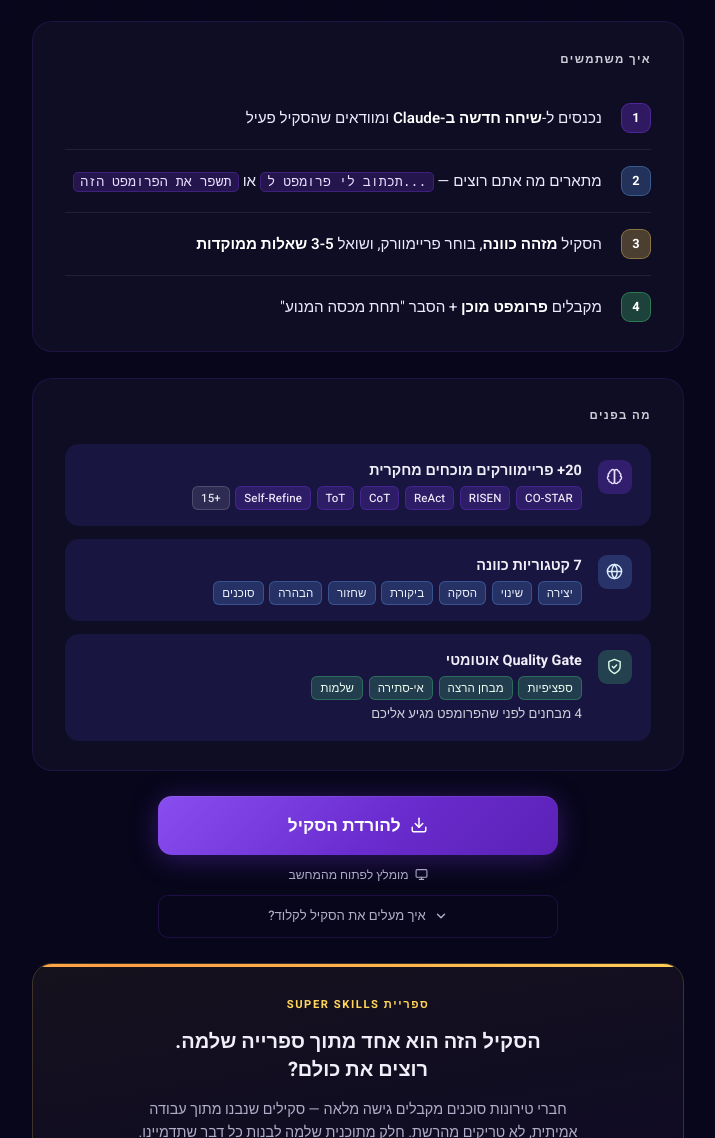
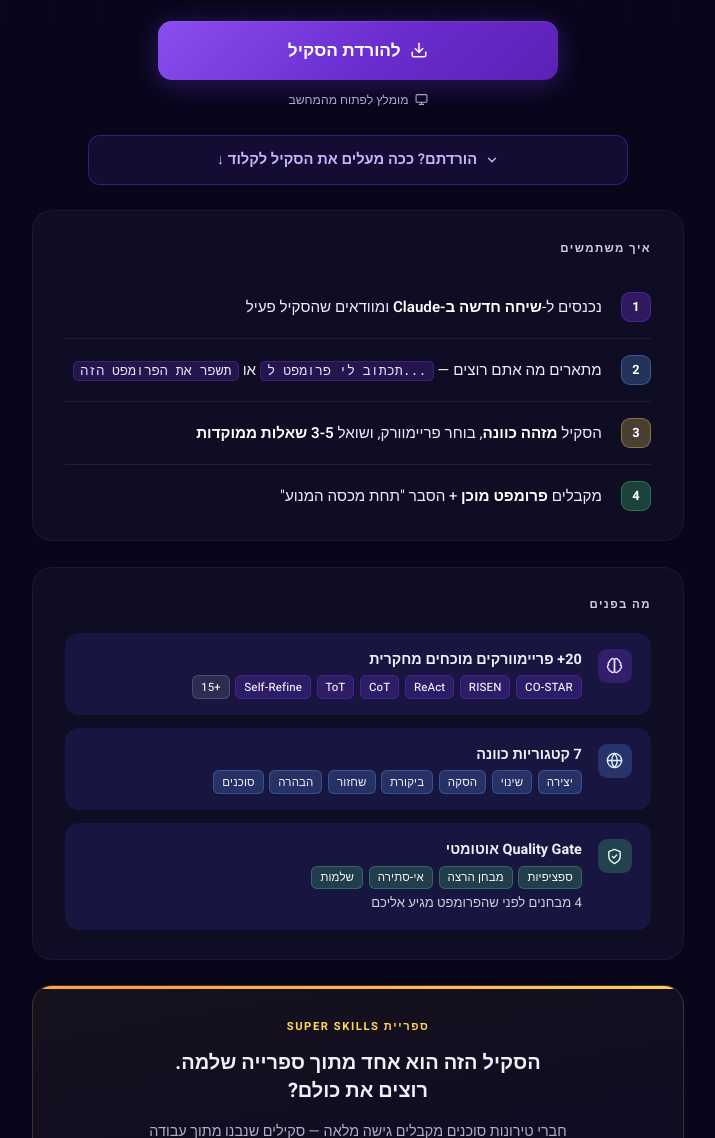
Before and after one commit to shalhevetvardi/prompt-mastermind-download, a plain HTML site: page index.html in a window 1280 px wide. Shown: the part 780-1918 px from the top of the page, without its empty margins (282-997 px from the left). Drawn offline with Linux system fonts and the light colour scheme.

Commit message:
Move install guide higher — before "How to use" section
Made the accordion more prominent with background color,
thicker border, and clearer call-to-action text.

Co-authored-by: Cursor <cursoragent@cursor.com>

```diff
--- a/index.html
+++ b/index.html
@@ -487,7 +487,8 @@
        ══════════════════════════════════════ */
     .install-toggle {
       width: 100%;
-      max-width: 400px;
+      max-width: 540px;
+      margin: 0 auto;
     }
 
     .install-trigger {
@@ -496,14 +497,14 @@
       justify-content: center;
       gap: 0.5rem;
       width: 100%;
-      padding: 0.65rem 1.2rem;
-      background: transparent;
-      border: 1px solid rgba(124,58,237,0.2);
-      border-radius: 10px;
-      color: var(--muted);
+      padding: 0.85rem 1.5rem;
+      background: rgba(124,58,237,0.12);
+      border: 1.5px solid rgba(124,58,237,0.35);
+      border-radius: 12px;
+      color: #c4b5fd;
       font-family: 'Heebo', Arial, sans-serif;
-      font-size: 0.82rem;
-      font-weight: 500;
+      font-size: 0.92rem;
+      font-weight: 600;
       cursor: pointer;
       transition: color 0.2s, border-color 0.2s, background 0.2s;
     }
@@ -780,6 +781,54 @@
     <p class="intro-callout">לא עוזר לנסח — <strong>כותב</strong> בשבילכם.</p>
   </div>
 
+  <!-- ════════ DOWNLOAD ════════ -->
+  <div class="download-wrap">
+    <a class="btn-download" href="prompt-mastermind-v1.0.zip" download>
+      <svg viewBox="0 0 24 24" fill="none" stroke="currentColor" stroke-width="2" stroke-linecap="round" stroke-linejoin="round"><path d="M21 15v4a2 2 0 0 1-2 2H5a2 2 0 0 1-2-2v-4"/><polyline points="7 10 12 15 17 10"/><line x1="12" y1="15" x2="12" y2="3"/></svg>
+      להורדת הסקיל
+    </a>
+    <span class="download-meta">
+      <svg viewBox="0 0 24 24" fill="none" stroke="currentColor" stroke-width="2" stroke-linecap="round" stroke-linejoin="round"><rect x="2" y="3" width="20" height="14" rx="2" ry="2"/><line x1="8" y1="21" x2="16" y2="21"/><line x1="12" y1="17" x2="12" y2="21"/></svg>
+      מומלץ לפתוח מהמחשב
+    </span>
+  </div>
+
+  <!-- ════════ INSTALL GUIDE ════════ -->
+  <div class="install-toggle" id="installToggle">
+    <button class="install-trigger" onclick="document.getElementById('installToggle').classList.toggle('open')">
+      <svg viewBox="0 0 24 24" fill="none" stroke="currentColor" stroke-width="2.5" stroke-linecap="round" stroke-linejoin="round"><polyline points="6 9 12 15 18 9"/></svg>
+      הורדתם? ככה מעלים את הסקיל לקלוד ↓
+    </button>
+    <div class="install-panel">
+      <div class="install-card">
+        <div class="install-step">
+          <div class="install-step-num">1</div>
+          <span>נכנסים ל-<span class="hl">claude.ai</span> ומוודאים שאתם מחוברים</span>
+        </div>
+        <div class="install-step">
+          <div class="install-step-num">2</div>
+          <span>הולכים ל-<span class="hl">Customize</span> בתפריט הצד ← לוחצים על <span class="hl">Skills</span></span>
+        </div>
+        <div class="install-step">
+          <div class="install-step-num">3</div>
+          <span>לוחצים על כפתור ה-<span class="hl">+</span> ← בוחרים <span class="hl">+ Create skill</span></span>
+        </div>
+        <div class="install-step">
+          <div class="install-step-num">4</div>
+          <span>בוחרים <span class="hl">Upload a skill</span> ← בוחרים את קובץ ה-ZIP שהורדתם</span>
+        </div>
+        <div class="install-step">
+          <div class="install-step-num">5</div>
+          <span>הסקיל יופיע ברשימה — מוודאים שהמתג שלו <span class="hl">דלוק</span> ✓</span>
+        </div>
+        <div class="install-prereq">
+          <svg viewBox="0 0 24 24" fill="none" stroke="currentColor" stroke-width="2" stroke-linecap="round" stroke-linejoin="round"><circle cx="12" cy="12" r="10"/><line x1="12" y1="8" x2="12" y2="12"/><line x1="12" y1="16" x2="12.01" y2="16"/></svg>
+          <span>דרישה: צריך שתהיה מופעלת האפשרות <strong style="color:#e8e0ff">Code execution</strong> ב-Settings&nbsp;›&nbsp;Capabilities. בלי זה Skills לא יעבדו.</span>
+        </div>
+      </div>
+    </div>
+  </div>
+
   <!-- ════════ CARD 2: How to use ════════ -->
   <div class="card">
     <p class="section-label">איך משתמשים</p>
@@ -859,53 +908,6 @@
     </div>
   </div>
 
-  <!-- ════════ DOWNLOAD ════════ -->
-  <div class="download-wrap">
-    <a class="btn-download" href="prompt-mastermind-v1.0.zip" download>
-      <svg viewBox="0 0 24 24" fill="none" stroke="currentColor" stroke-width="2" stroke-linecap="round" stroke-linejoin="round"><path d="M21 15v4a2 2 0 0 1-2 2H5a2 2 0 0 1-2-2v-4"/><polyline points="7 10 12 15 17 10"/><line x1="12" y1="15" x2="12" y2="3"/></svg>
-      להורדת הסקיל
-    </a>
-    <span class="download-meta">
-      <svg viewBox="0 0 24 24" fill="none" stroke="currentColor" stroke-width="2" stroke-linecap="round" stroke-linejoin="round"><rect x="2" y="3" width="20" height="14" rx="2" ry="2"/><line x1="8" y1="21" x2="16" y2="21"/><line x1="12" y1="17" x2="12" y2="21"/></svg>
-      מומלץ לפתוח מהמחשב
-    </span>
-
-    <div class="install-toggle" id="installToggle">
-      <button class="install-trigger" onclick="document.getElementById('installToggle').classList.toggle('open')">
-        <svg viewBox="0 0 24 24" fill="none" stroke="currentColor" stroke-width="2.5" stroke-linecap="round" stroke-linejoin="round"><polyline points="6 9 12 15 18 9"/></svg>
-        איך מעלים את הסקיל לקלוד?
-      </button>
-      <div class="install-panel">
-        <div class="install-card">
-          <div class="install-step">
-            <div class="install-step-num">1</div>
-            <span>נכנסים ל-<span class="hl">claude.ai</span> ומוודאים שאתם מחוברים</span>
-          </div>
-          <div class="install-step">
-            <div class="install-step-num">2</div>
-            <span>הולכים ל-<span class="hl">Customize</span> בתפריט הצד ← לוחצים על <span class="hl">Skills</span></span>
-          </div>
-          <div class="install-step">
-            <div class="install-step-num">3</div>
-            <span>לוחצים על כפתור ה-<span class="hl">+</span> ← בוחרים <span class="hl">+ Create skill</span></span>
-          </div>
-          <div class="install-step">
-            <div class="install-step-num">4</div>
-            <span>בוחרים <span class="hl">Upload a skill</span> ← בוחרים את קובץ ה-ZIP שהורדתם</span>
-          </div>
-          <div class="install-step">
-            <div class="install-step-num">5</div>
-            <span>הסקיל יופיע ברשימה — מוודאים שהמתג שלו <span class="hl">דלוק</span> ✓</span>
-          </div>
-          <div class="install-prereq">
-            <svg viewBox="0 0 24 24" fill="none" stroke="currentColor" stroke-width="2" stroke-linecap="round" stroke-linejoin="round"><circle cx="12" cy="12" r="10"/><line x1="12" y1="8" x2="12" y2="12"/><line x1="12" y1="16" x2="12.01" y2="16"/></svg>
-            <span>דרישה: צריך שתהיה מופעלת האפשרות <strong style="color:#e8e0ff">Code execution</strong> ב-Settings&nbsp;›&nbsp;Capabilities. בלי זה Skills לא יעבדו.</span>
-          </div>
-        </div>
-      </div>
-    </div>
-  </div>
-
   <!-- ════════ CTA ════════ -->
   <div class="cta-block">
     <div class="cta-strip"></div>
```
